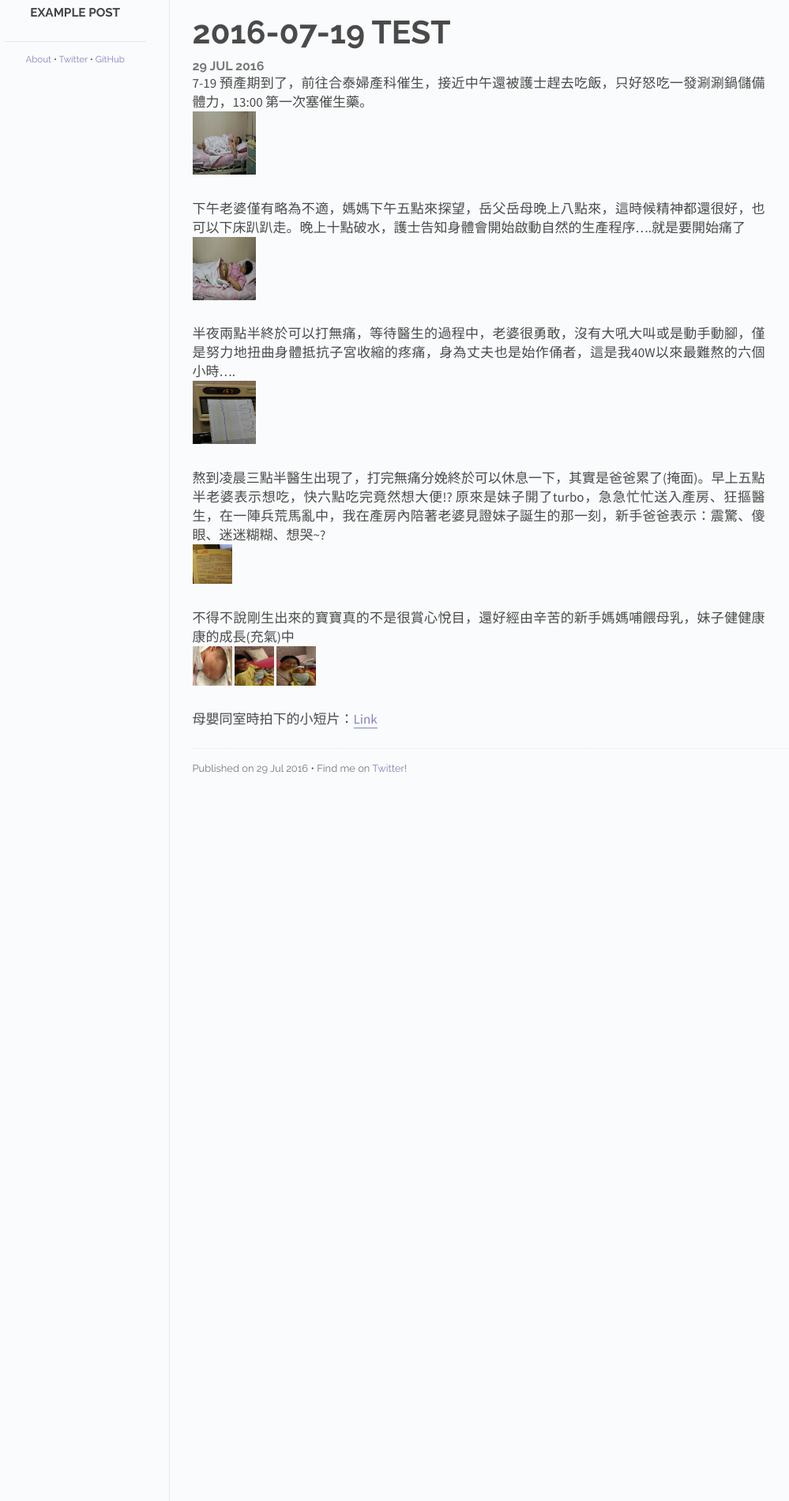
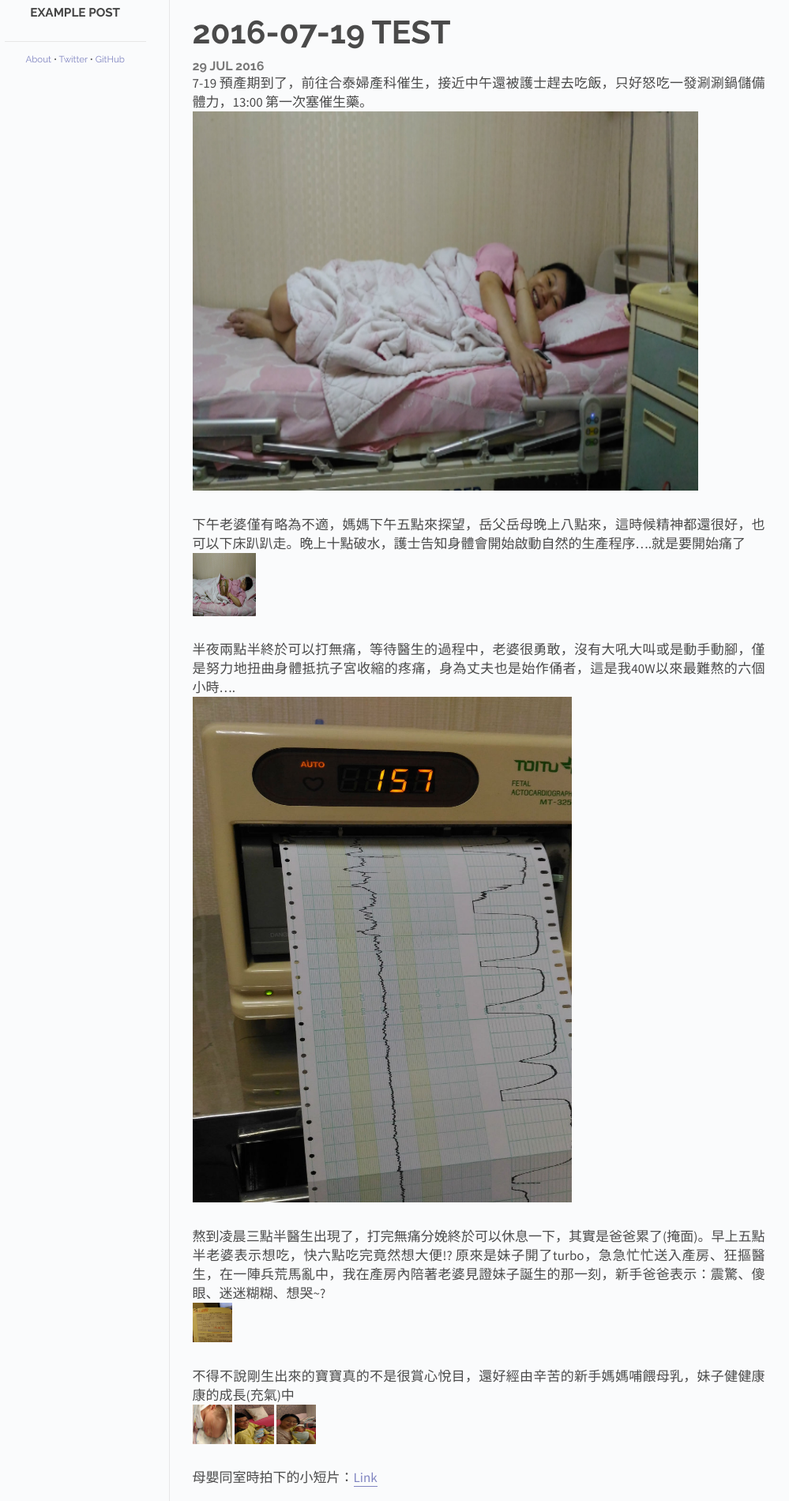
Before and after one commit to ddtwu/ddtwu.github.io, a Jekyll site: the page built from _posts/2016-07-29-noteOfLife-family.md, in a window 1280 px wide. Shown: the part 324-2224 px from the top of the page at 79% size, without its empty margins (144-1143 px from the left). Built offline with Jekyll 4.4.1, drawn with Linux system fonts in a browser that asks for light colours.

Commit message:
no message

```diff
--- a/_posts/2016-07-29-noteOfLife-family.md
+++ b/_posts/2016-07-29-noteOfLife-family.md
@@ -6,13 +6,13 @@ date:   2016-07-29 12:00:00
 categories: posts
 ---
 > 7-19 預產期到了，前往合泰婦產科催生，接近中午還被護士趕去吃飯，只好怒吃一發涮涮鍋儲備體力，13:00 第一次塞催生藥。
-<img src="/images/2016-07-29-noteOfLife-family/g1.jpg" width="80" height="80">
+<img src="/images/2016-07-29-noteOfLife-family/g1.jpg" width="640" height="480">
 
 > 下午老婆僅有略為不適，媽媽下午五點來探望，岳父岳母晚上八點來，這時候精神都還很好，也可以下床趴趴走。晚上十點破水，護士告知身體會開始啟動自然的生產程序....就是要開始痛了
 <img src="/images/2016-07-29-noteOfLife-family/g2.jpg" width="80" height="80">
 
 > 半夜兩點半終於可以打無痛，等待醫生的過程中，老婆很勇敢，沒有大吼大叫或是動手動腳，僅是努力地扭曲身體抵抗子宮收縮的疼痛，身為丈夫也是始作俑者，這是我40W以來最難熬的六個小時....
-<img src="/images/2016-07-29-noteOfLife-family/g3.jpg" width="80" height="80">
+<img src="/images/2016-07-29-noteOfLife-family/g3.jpg" width="480" height="640">
 
 > 熬到凌晨三點半醫生出現了，打完無痛分娩終於可以休息一下，其實是爸爸累了(掩面)。早上五點半老婆表示想吃，快六點吃完竟然想大便!? 原來是妹子開了turbo，急急忙忙送入產房、狂摳醫生，在一陣兵荒馬亂中，我在產房內陪著老婆見證妹子誕生的那一刻，新手爸爸表示：震驚、傻眼、迷迷糊糊、想哭~?
 <img src="/images/2016-07-29-noteOfLife-family/g4.jpg" width="50" height="50">
```
